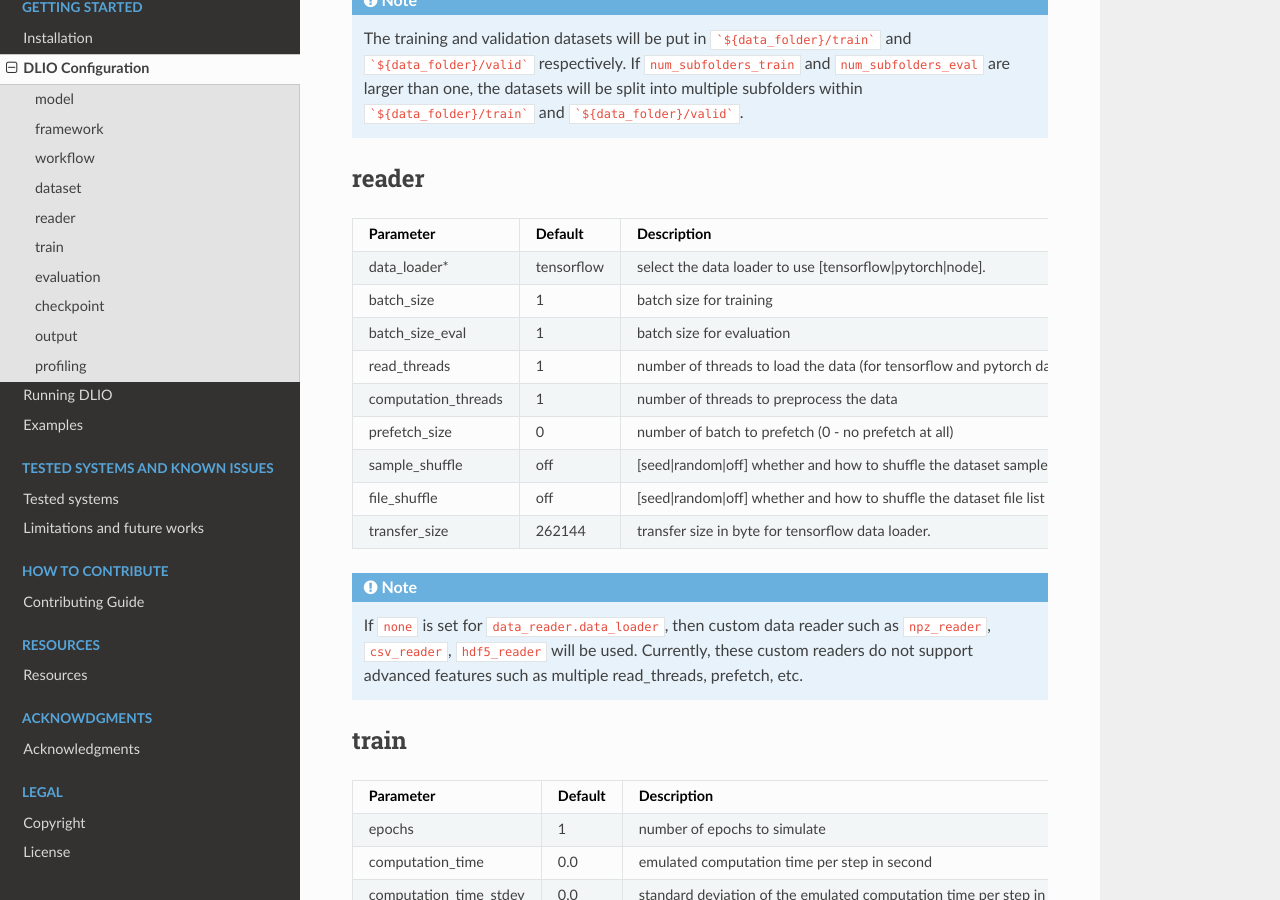
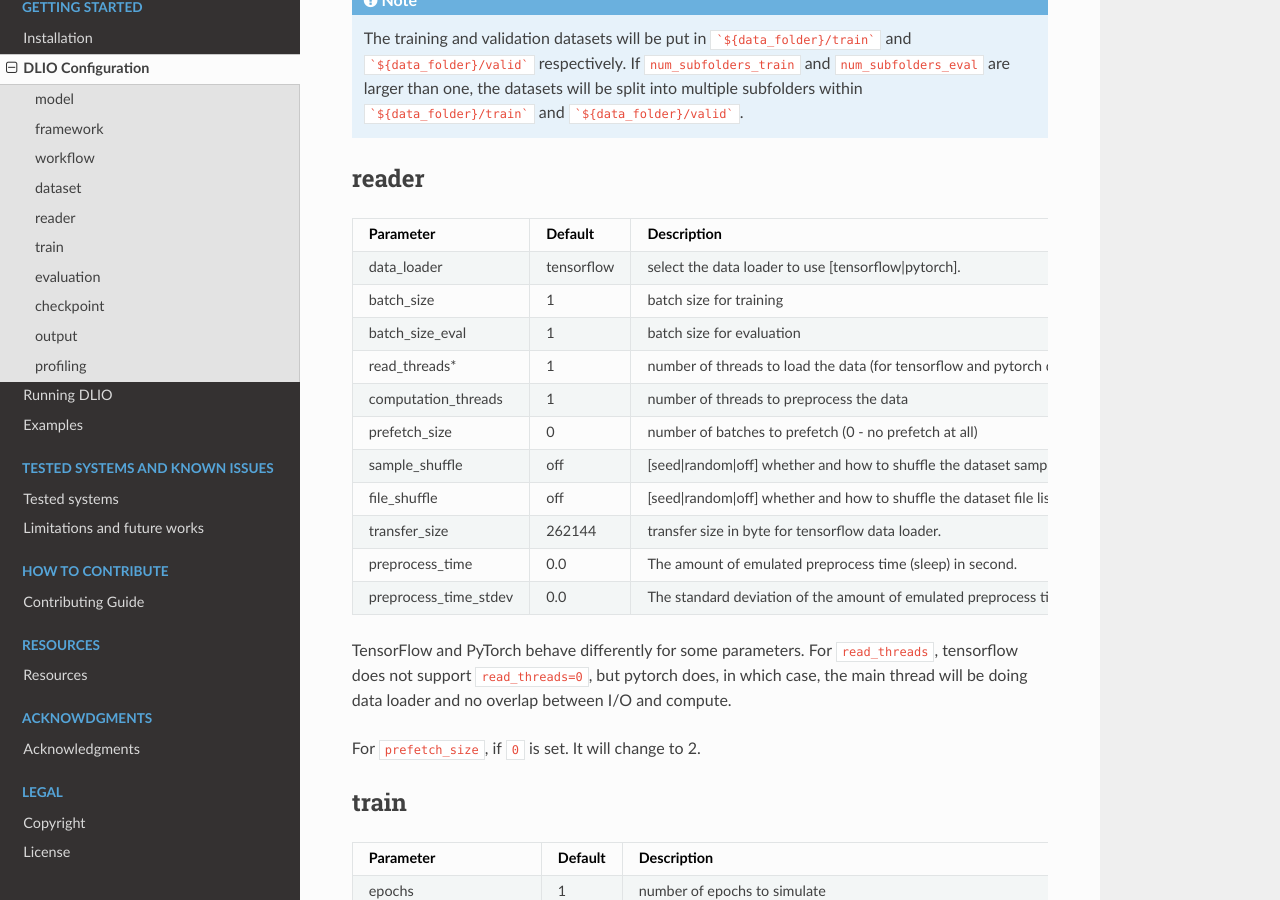
Before and after one commit to argonne-lcf/dlio_benchmark, a Sphinx documentation site: the page built from docs/source/config.rst, in a window 1280 px wide and 900 px high, scrolled down 2901 px. Built offline with Sphinx 7.4.7 and the Read the Docs theme 2.0.0, drawn with Linux system fonts in a browser that asks for light colours.

Commit message:
updated docs

```diff
--- a/docs/source/config.rst
+++ b/docs/source/config.rst
@@ -177,16 +177,16 @@ reader
    * - Parameter
      - Default
      - Description
-   * - data_loader*
+   * - data_loader
      - tensorflow
-     - select the data loader to use [tensorflow|pytorch|node].
+     - select the data loader to use [tensorflow|pytorch].
    * - batch_size
      - 1
      - batch size for training
    * - batch_size_eval
      - 1
      - batch size for evaluation
-   * - read_threads
+   * - read_threads*
      - 1
      - number of threads to load the data (for tensorflow and pytorch data loader)
    * - computation_threads
@@ -194,7 +194,7 @@ reader
      - number of threads to preprocess the data
    * - prefetch_size
      - 0
-     - number of batch to prefetch (0 - no prefetch at all)
+     - number of batches to prefetch (0 - no prefetch at all)
    * - sample_shuffle
      - off
      - [seed|random|off] whether and how to shuffle the dataset samples
@@ -204,13 +204,19 @@ reader
    * - transfer_size
      - 262144
      - transfer size in byte for tensorflow data loader.
-
+   * - preprocess_time
+     - 0.0
+     - The amount of emulated preprocess time (sleep) in second.
+   * - preprocess_time_stdev
+     - 0.0
+     - The standard deviation of the amount of emulated preprocess time (sleep) in second.
 .. note::
 
-  If ``none`` is set for ``data_reader.data_loader``, then custom
-  data reader such as ``npz_reader``, ``csv_reader``, ``hdf5_reader`` will be used.
-  Currently, these custom readers do not support advanced features
-  such as multiple read_threads, prefetch, etc.
+TensorFlow and PyTorch behave differently for some parameters. For ``read_threads``, tensorflow does
+not support ``read_threads=0``, but pytorch does, in which case, the main thread will be doing data loader and no overlap between I/O and compute.
+
+For ``prefetch_size``, if ``0`` is set. It will change to 2.
+
 
 train
 ------------------
```
